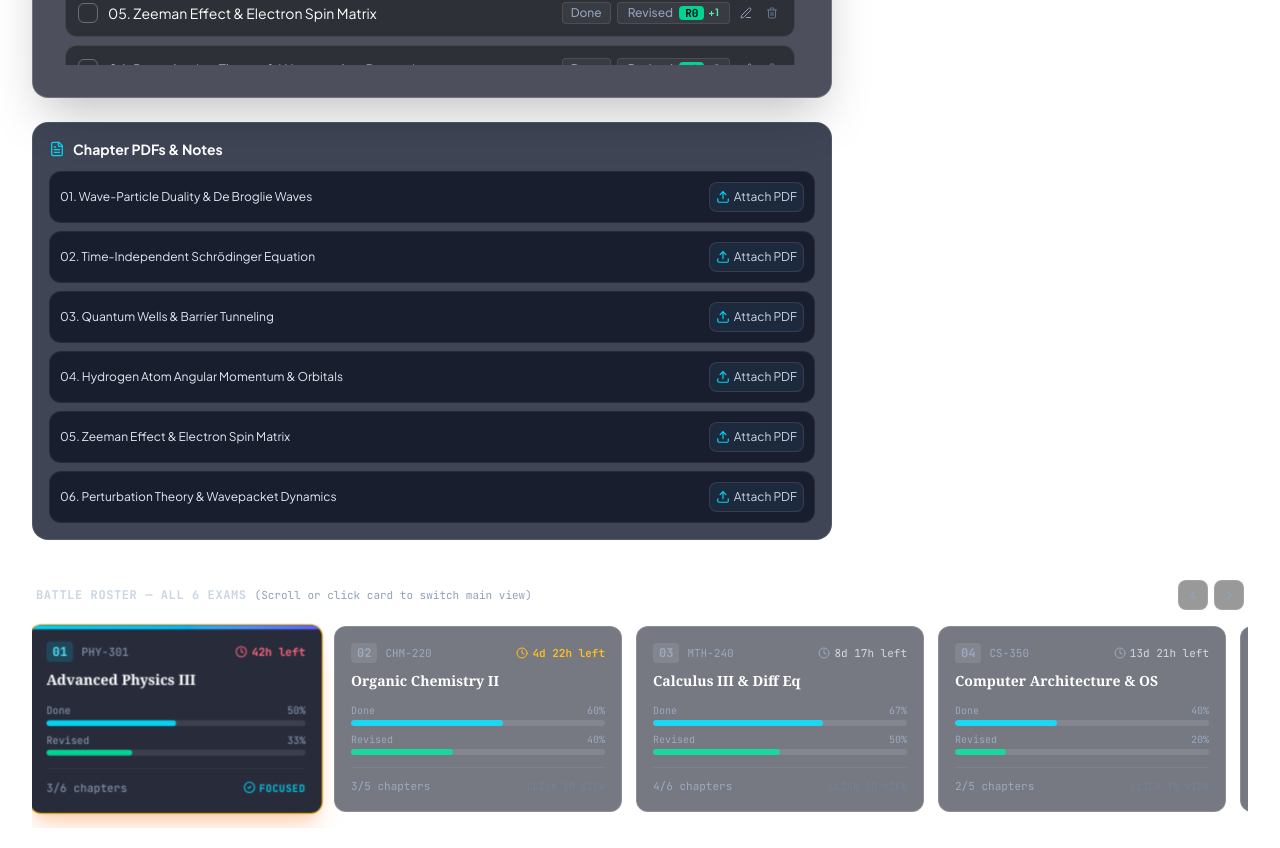
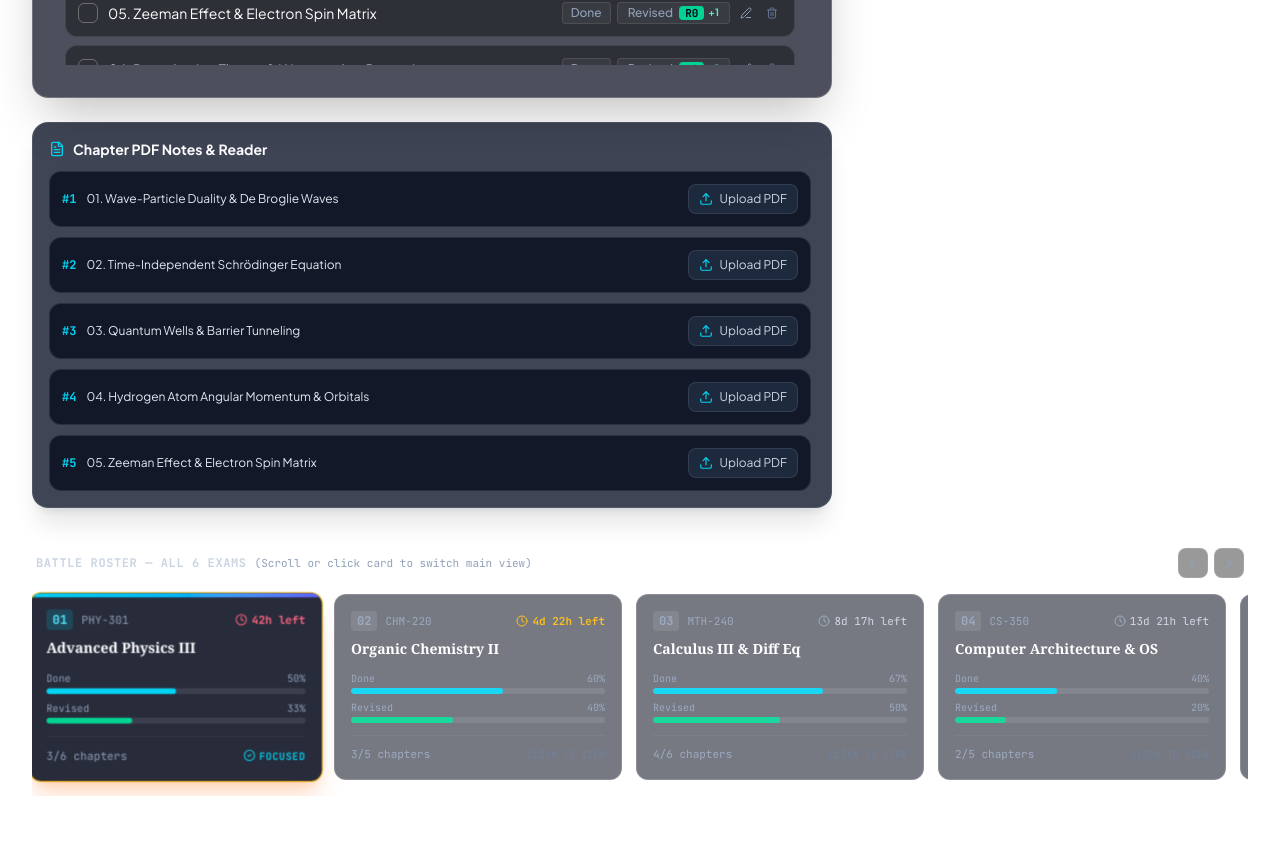
Before and after one commit to Shifan-03/7th-semester-Exam-Tracker, a React (Vite) app: page / in a window 1280 px wide. Shown: the part 920-1768 px from the top of the page. After the commit the page ends 1736 px from the top, so only its background shows below. Built offline with nearby package versions, Linux system fonts and the light colour scheme; no server answers; the database is empty.

Commit message:
Update App.tsx

```diff
--- a/src/App.tsx
+++ b/src/App.tsx
@@ -19,7 +19,7 @@ export default function App() {
   const [exams, setExams] = useState<Exam[]>(getInitialExams());
   const [selectedPdfChapter, setSelectedPdfChapter] = useState<{ examIndex: number; chapterIndex: number } | null>(null);
 
-  // Supabase থেকে ফেচ করা
+  // Supabase থেকে ডাটা ফেচ করা
   const fetchFromSupabase = useCallback(async () => {
     try {
       const { data: dbExams, error: errExams } = await supabase.from('exams').select('*');
@@ -80,7 +80,7 @@ export default function App() {
   const [lastSaved, setLastSaved] = useState<Date>(new Date());
   const [currentTime, setCurrentTime] = useState<Date>(new Date());
 
-  // Supabase-এ সেভ করার লজিক
+  // Supabase-এ ডেটা সিঙ্ক ও সেভ করার লজিক
   const persistToSupabase = useCallback(async (updatedExams: Exam[]) => {
     try {
       for (const exam of updatedExams) {
@@ -167,8 +167,8 @@ export default function App() {
     setTimeout(() => setToastMessage((prev) => (prev === msg ? null : prev)), 2500);
   }, []);
 
-  // PDF Upload Handler
-  const handleFileUpload = (e: React.ChangeEvent<HTMLInputElement>, examIdx: number, chapterIdx: number) => {
+  // PDF Upload Handler for specific chapter
+  const handleFileUpload = (e: React.ChangeEvent<HTMLInputElement>, examIdx: number, chapterIndexStr: string) => {
     const file = e.target.files?.[0];
     if (!file) return;
 
@@ -183,12 +183,12 @@ export default function App() {
       setExams((prevExams) => {
         const nextExams = [...prevExams];
         const targetExam = { ...nextExams[examIdx] };
-        const targetChapters = [...targetExam.chapters];
-
-        targetChapters[chapterIdx] = {
-          ...targetChapters[chapterIdx],
-          pdfUrl: base64Pdf,
-        };
+        const targetChapters = targetExam.chapters.map((ch) => {
+          if (ch.id === chapterIndexStr) {
+            return { ...ch, pdfUrl: base64Pdf };
+          }
+          return ch;
+        });
 
         targetExam.chapters = targetChapters;
         nextExams[examIdx] = targetExam;
@@ -200,7 +200,7 @@ export default function App() {
     reader.readAsDataURL(file);
   };
 
-  // Keyboard Shortcuts
+  // Keyboard Shortcuts & PDF Navigation
   useEffect(() => {
     const handleKeyDown = (e: KeyboardEvent) => {
       if (['INPUT', 'TEXTAREA'].includes((e.target as HTMLElement).tagName)) return;
@@ -220,6 +220,7 @@ export default function App() {
     return () => window.removeEventListener('keydown', handleKeyDown);
   }, [activeIndex, selectedPdfChapter, handleSelectExam]);
 
+  // Seamless PDF navigation across chapters and exams
   const handlePrevPdf = () => {
     if (!selectedPdfChapter) return;
     const { examIndex, chapterIndex } = selectedPdfChapter;
@@ -301,7 +302,7 @@ export default function App() {
         <div className="flex-1 flex flex-col justify-center">
           {!samuraiFocusView ? (
             <div className="grid grid-cols-1 lg:grid-cols-12 gap-8 items-start">
-              <div className="lg:col-span-8">
+              <div className="lg:col-span-8 w-full">
                 <HeroExamView
                   exam={activeExam}
                   countdown={activeCountdown}
@@ -313,34 +314,38 @@ export default function App() {
                   onOpenEditModal={() => setIsEditModalOpen(true)}
                 />
 
-                {/* Chapter PDF Section */}
-                <div className="mt-6 p-4 rounded-2xl bg-slate-900/80 border border-white/10 backdrop-blur-md">
+                {/* Integrated Chapter PDF Attachment Bar */}
+                <div className="mt-6 p-4 rounded-2xl bg-slate-900/80 border border-white/10 backdrop-blur-md shadow-xl">
                   <h3 className="text-sm font-bold text-white mb-3 flex items-center gap-2">
-                    <FileText className="w-4 h-4 text-cyan-400" /> Chapter PDFs & Notes
+                    <FileText className="w-4 h-4 text-cyan-400" /> Chapter PDF Notes & Reader
                   </h3>
-                  <div className="space-y-2">
+                  <div className="space-y-2.5 max-h-[320px] overflow-y-auto pr-1">
                     {activeExam.chapters.length === 0 ? (
-                      <p className="text-xs text-slate-400">No chapters added yet.</p>
+                      <p className="text-xs text-slate-400 py-2 text-center">No chapters added yet. Edit exam to add chapters.</p>
                     ) : (
                       activeExam.chapters.map((ch, idx) => (
-                        <div key={ch.id} className="flex items-center justify-between p-2.5 rounded-xl bg-slate-950/60 border border-white/5">
-                          <span className="text-xs text-slate-200">{ch.title}</span>
-                          <div className="flex items-center gap-2">
-                            <label className="p-1.5 rounded-lg bg-slate-800 hover:bg-slate-700 border border-white/10 text-xs text-slate-300 cursor-pointer transition-colors flex items-center gap-1">
+                        <div key={ch.id} className="flex items-center justify-between p-3 rounded-xl bg-slate-950/70 border border-white/10 hover:border-cyan-500/30 transition-all">
+                          <div className="flex items-center gap-2.5 overflow-hidden pr-2">
+                            <span className="text-xs font-mono text-cyan-400 font-bold">#{idx + 1}</span>
+                            <span className="text-xs text-slate-200 truncate">{ch.title}</span>
+                          </div>
+
+                          <div className="flex items-center gap-2 shrink-0">
+                            <label className="px-2.5 py-1.5 rounded-lg bg-slate-800 hover:bg-slate-700 border border-white/10 text-xs text-slate-300 cursor-pointer transition-colors flex items-center gap-1.5">
                               <Upload className="w-3.5 h-3.5 text-cyan-400" />
-                              <span>{ch.pdfUrl ? 'Replace PDF' : 'Attach PDF'}</span>
+                              <span>{ch.pdfUrl ? 'Replace' : 'Upload PDF'}</span>
                               <input
                                 type="file"
                                 accept="application/pdf"
                                 className="hidden"
-                                onChange={(e) => handleFileUpload(e, activeIndex, idx)}
+                                onChange={(e) => handleFileUpload(e, activeIndex, ch.id)}
                               />
                             </label>
 
                             {ch.pdfUrl && (
                               <button
                                 onClick={() => setSelectedPdfChapter({ examIndex: activeIndex, chapterIndex: idx })}
-                                className="px-2.5 py-1.5 rounded-lg bg-cyan-600 hover:bg-cyan-500 text-xs text-white font-medium flex items-center gap-1 transition-colors"
+                                className="px-3 py-1.5 rounded-lg bg-cyan-600 hover:bg-cyan-500 text-xs text-white font-medium flex items-center gap-1.5 transition-colors shadow-lg shadow-cyan-900/40"
                               >
                                 <FileText className="w-3.5 h-3.5" /> Read PDF
                               </button>
@@ -369,7 +374,7 @@ export default function App() {
             <div className="flex flex-col items-center justify-center py-24 text-center">
               <button
                 onClick={() => setSamuraiFocusView(false)}
-                className="px-5 py-2.5 rounded-xl bg-cyan-600 hover:bg-cyan-500 text-white text-xs font-semibold"
+                className="px-5 py-2.5 rounded-xl bg-cyan-600 hover:bg-cyan-500 text-white text-xs font-semibold cursor-pointer"
               >
                 Return to Dashboard
               </button>
@@ -389,7 +394,7 @@ export default function App() {
         )}
       </main>
 
-      {/* Fullscreen PDF Reader Modal */}
+      {/* Fullscreen PDF Reader Modal with Side Arrows */}
       {selectedPdfChapter && currentPdfChapter && (
         <div className="fixed inset-0 z-50 bg-slate-950/95 backdrop-blur-xl flex flex-col">
           <div className="flex items-center justify-between px-6 py-3 bg-slate-900 border-b border-white/10">
@@ -405,7 +410,7 @@ export default function App() {
               <div className="flex items-center gap-1 bg-slate-800 rounded-lg p-1 border border-white/10">
                 <button
                   onClick={handlePrevPdf}
-                  className="p-1.5 hover:bg-slate-700 rounded-md text-slate-300 hover:text-white transition-colors"
+                  className="p-1.5 hover:bg-slate-700 rounded-md text-slate-300 hover:text-white transition-colors cursor-pointer"
                   title="Previous Chapter PDF (Left Arrow)"
                 >
                   <ChevronLeft className="w-5 h-5" />
@@ -415,7 +420,7 @@ export default function App() {
                 </span>
                 <button
                   onClick={handleNextPdf}
-                  className="p-1.5 hover:bg-slate-700 rounded-md text-slate-300 hover:text-white transition-colors"
+                  className="p-1.5 hover:bg-slate-700 rounded-md text-slate-300 hover:text-white transition-colors cursor-pointer"
                   title="Next Chapter PDF (Right Arrow)"
                 >
                   <ChevronRight className="w-5 h-5" />
@@ -424,7 +429,7 @@ export default function App() {
 
               <button
                 onClick={() => setSelectedPdfChapter(null)}
-                className="p-2 hover:bg-slate-800 rounded-lg text-slate-400 hover:text-white transition-colors"
+                className="p-2 hover:bg-slate-800 rounded-lg text-slate-400 hover:text-white transition-colors cursor-pointer"
               >
                 <X className="w-6 h-6" />
               </button>
@@ -434,14 +439,16 @@ export default function App() {
           <div className="flex-1 relative bg-slate-900/50 p-2 sm:p-4">
             <button
               onClick={handlePrevPdf}
-              className="absolute left-4 top-1/2 -translate-y-1/2 z-10 p-3 rounded-full bg-slate-900/80 border border-white/20 text-white hover:bg-cyan-600 transition-all shadow-2xl backdrop-blur-md"
+              className="absolute left-4 top-1/2 -translate-y-1/2 z-10 p-3 rounded-full bg-slate-900/80 border border-white/20 text-white hover:bg-cyan-600 transition-all shadow-2xl backdrop-blur-md cursor-pointer"
+              title="Previous PDF"
             >
               <ChevronLeft className="w-6 h-6" />
             </button>
 
             <button
               onClick={handleNextPdf}
-              className="absolute right-4 top-1/2 -translate-y-1/2 z-10 p-3 rounded-full bg-slate-900/80 border border-white/20 text-white hover:bg-cyan-600 transition-all shadow-2xl backdrop-blur-md"
+              className="absolute right-4 top-1/2 -translate-y-1/2 z-10 p-3 rounded-full bg-slate-900/80 border border-white/20 text-white hover:bg-cyan-600 transition-all shadow-2xl backdrop-blur-md cursor-pointer"
+              title="Next PDF"
             >
               <ChevronRight className="w-6 h-6" />
             </button>
```
